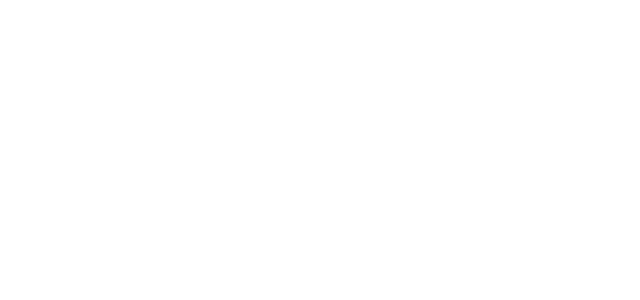
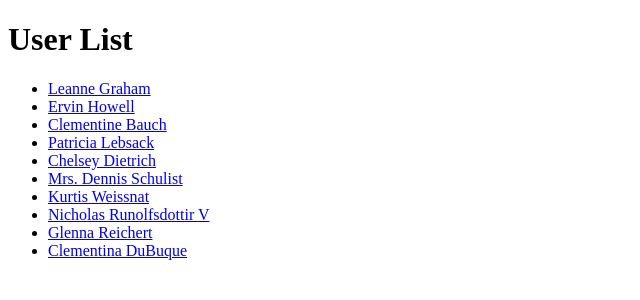
Before and after one commit to acciojob/routing-people-voyagerdev26, a React app: page / in a window 1280 px wide. Shown: the top 300 px of the page, without its empty margins (0-640 px from the left). Built offline with nearby package versions, Linux system fonts and the light colour scheme.

Commit message:
version one

```diff
--- a/package.json
+++ b/package.json
@@ -13,12 +13,13 @@
   "license": "ISC",
   "dependencies": {
     "css-loader": "^4.3.0",
+    "cypress": "^9.5.0",
     "jest-junit": "^11.1.0",
     "react": "^16.13.1",
     "react-dom": "^16.13.1",
+    "react-router-dom": "^5.3.4",
     "style-loader": "^1.2.1",
-    "webpack-cli": "^3.3.12",
-    "cypress": "^9.5.0"
+    "webpack-cli": "^3.3.12"
   },
   "jest": {
     "moduleNameMapper": {
--- a/src/components/App.js
+++ b/src/components/App.js
@@ -1,12 +1,22 @@
 
 import React from "react";
 import './../styles/App.css';
-
+import {BrowserRouter,Switch,Route} from "react-router-dom";
+import UserList from "./UserList";
+import UserDetails from "./UserDetails";
 const App = () => {
   return (
-    <div>
-        {/* Do not remove the main div */}
-    </div>
+    <BrowserRouter>
+
+      <div>
+
+
+          <Switch>
+            <Route exact path="/" component={UserList}/>
+            <Route path="/users/:id" component={UserDetails}/>
+          </Switch>
+      </div>
+    </BrowserRouter>
   )
 }
 
--- /dev/null
+++ b/src/components/UserDetails.js
@@ -0,0 +1,33 @@
+import React,{useState,useEffect} from "react";
+
+import { useParams } from "react-router-dom/cjs/react-router-dom";
+
+const UserDetails=()=>{
+
+  let {id}= useParams();
+  let [person,setPerson]= useState("");
+  let [loading,setLoading]=useState(true);
+
+
+  useEffect(()=>{
+    fetch(`https://jsonplaceholder.typicode.com/users/${id}`).then(res=>res.json()).then(obj=>{
+      setLoading(false);
+      setPerson(obj)});
+  },[id])
+
+  if(loading) return <div>Loading...</div>
+  return (
+    <div>
+
+      <h1>User Details</h1>
+      <p><b>Name:</b> {person.name}</p>
+      <p><b>Username:</b> {person.username}</p>
+      <p><b>Email:</b> {person.email}</p>
+      <p><b>Phone:</b> {person.phone}</p>
+      <p><b>Website:</b> {person.website}</p>
+
+    </div>
+  )
+}
+
+export default UserDetails;
--- /dev/null
+++ b/src/components/UserList.js
@@ -0,0 +1,21 @@
+import React from "react";
+
+let list=[{id:1,name:"Leanne Graham"},{id:2,name:"Ervin Howell"},{id:3,name:"Clementine Bauch"},
+  {id:4,name:"Patricia Lebsack"},{id:5,name:"Chelsey Dietrich"},{id:6,name:"Mrs. Dennis Schulist"},{id:7,name:"Kurtis Weissnat"},
+  {id:8,name:"Nicholas Runolfsdottir V"},{id:9,name:"Glenna Reichert"},{id:10,name:"Clementina DuBuque"}];
+
+import {Link} from "react-router-dom"
+const UserList=()=>{
+  return (
+    <div>
+      <h1>User List</h1>
+      <ul>
+        {
+          list.map((s)=> <li key={s.id}> <Link to={`/users/${s.id}`}>{s.name}</Link> </li>)
+        }
+      </ul>
+    </div>
+  )
+}
+
+export default UserList;
```
Also changed, not shown: 1 other file (tests, documents, lock files or other folders).
